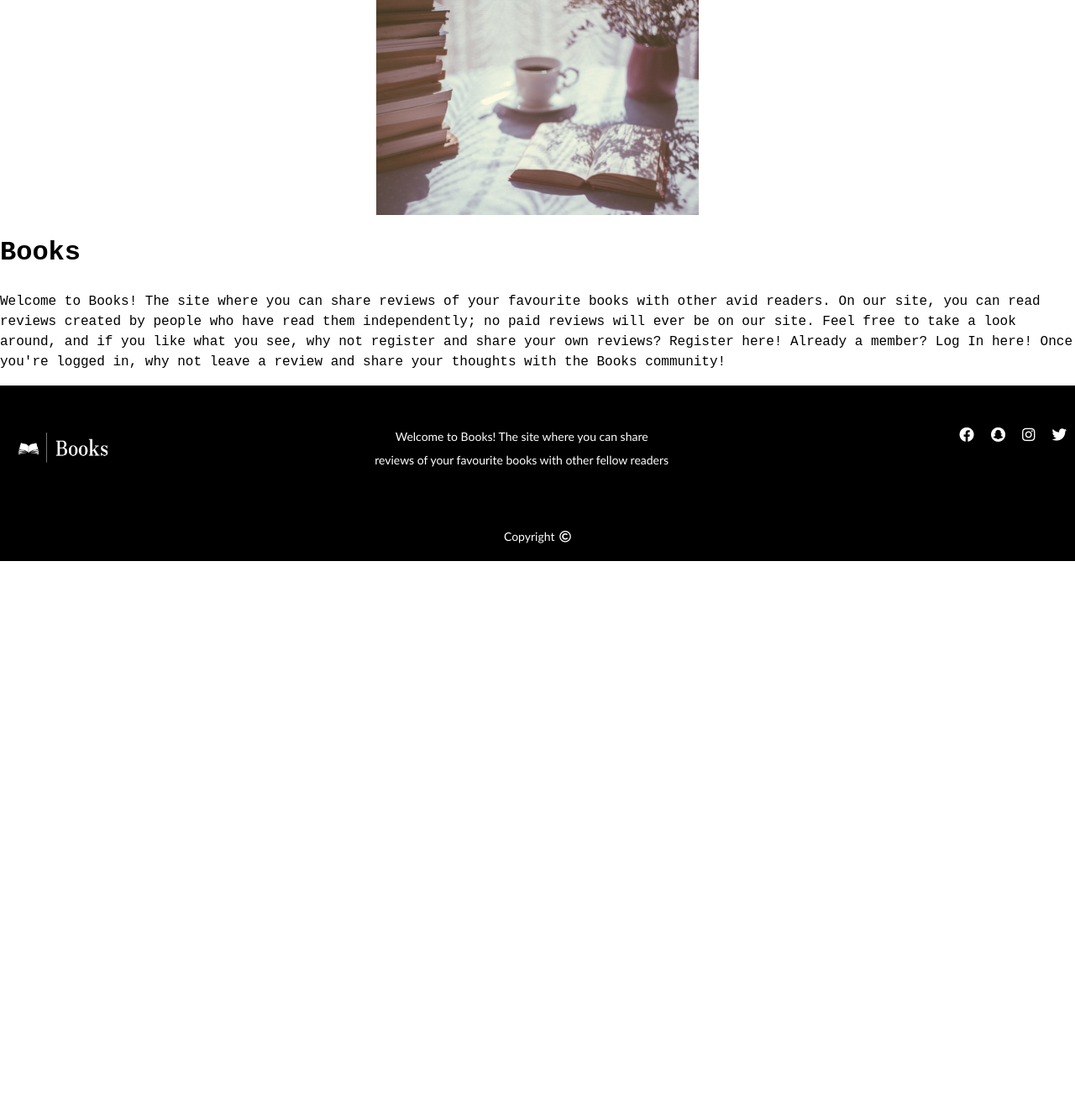
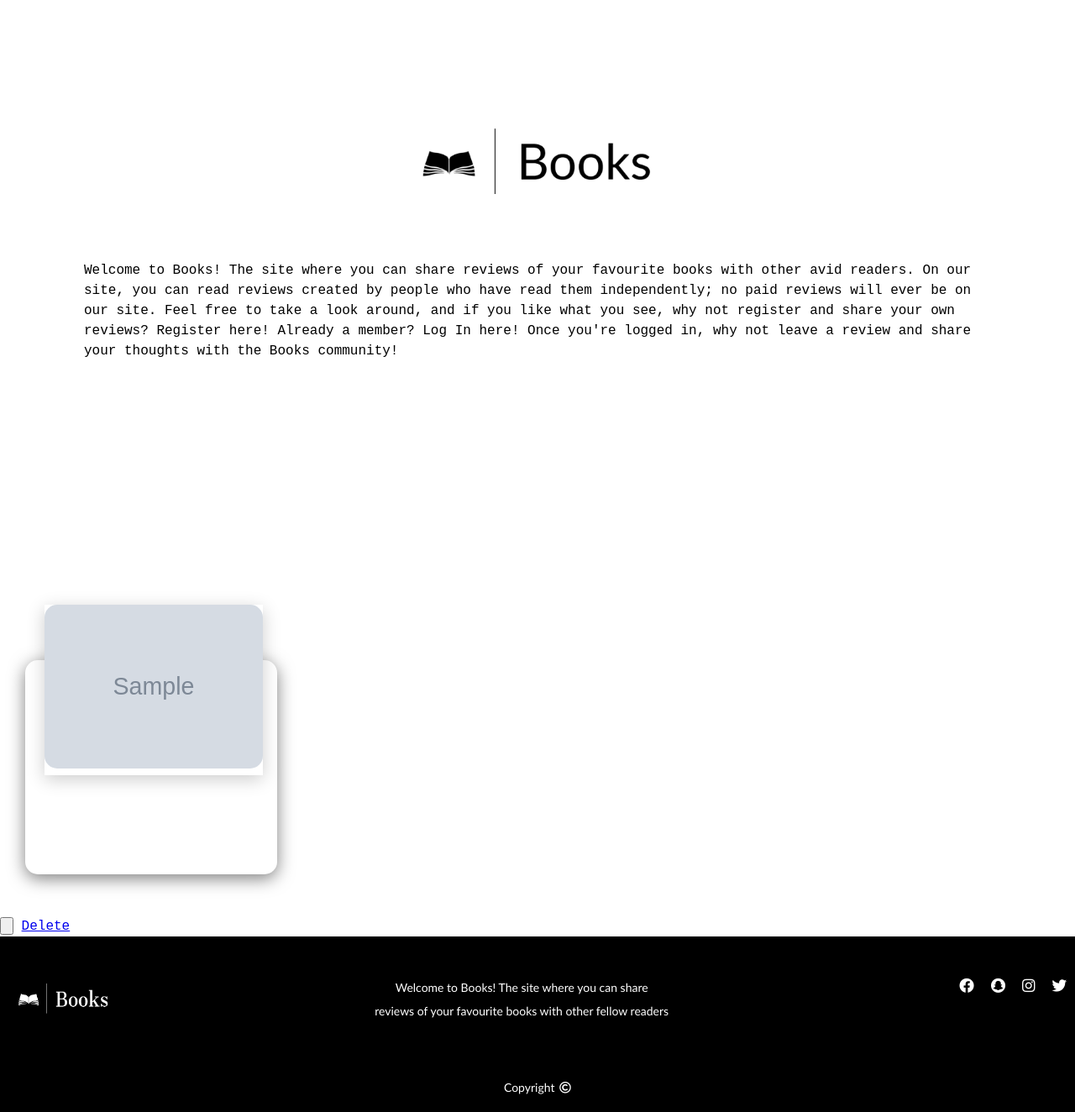
Before and after one commit to IzzySoprano/Books-MS3, a Flask app: page / in a window 1280 px wide. Shown: the part 150-1474 px from the top of the page at 84% size. Before the commit the page ends 818 px from the top, so only its background shows below. Run offline with Flask 2, Linux system fonts and the light colour scheme; grey boxes marked "Sample" are stand-in pictures; a database or web service that is not in the repository returns one stand-in record (values such as "Sample title"); some libraries are stand-ins or nearby versions.

Commit message:
Added Delete functionality and changed bg image

```diff
--- a/templates/home.html
+++ b/templates/home.html
@@ -3,11 +3,10 @@
 
 
 <div class="bg-wallpaper">
-  <img class="wallpaper" src="{{url_for('static', filename='/images/wallpaper.jpg')}}" alt="wallpaper" />
+  <img class="wallpaper" src="{{url_for('static', filename='/images/BooksLogo.png')}}" alt="wallpaper" />
 </div>
 
-<div class="book-main">
-  <h1>Books</h1>
+<div class="welcome-text">
 <p>Welcome to Books! The site where you can share reviews of your favourite books with other avid readers. On our
   site, you can read reviews created by people who have read them independently; no paid reviews will ever be on our
   site.
@@ -21,26 +20,30 @@
 
 <!-- Book Reviews section-->
 
-{% for book in books %}
-
+{% for book in books_variable %}
 
 <div class="book-container">
   <div class="card">
     <div class="image">
-      <img href="#" src="">
+      <img src=" {{ book.image_url }} ">
     </div>
     <div class="content">
-      <h3>{{book.book_title}}</h3>
-      <p>{{book.author}}
-        {{book.genre}}
-        {{book.rating}}
-        {{book.book_review}}
-        {{book.purchase_link}}
+      <h3>{{- book.book_title -}}</h3>
+      <p>{{- book.author -}}
+        {{- book.genre -}}
+        {{- book.rating -}}
+        {{- book.book_review -}}
+        {{- book.purchase_link -}}
       </p>
     </div>
   </div>
 </div>
 
+<form action='' method="post">
+  <input type= "submit" value="" >
+  <a href='/delete_book/{{book._id}}'>Delete</a>
+</form>
+
 {% endfor %}
 
 {% endblock %}
```
Lines whose indentation alone changed are shown as unchanged.
